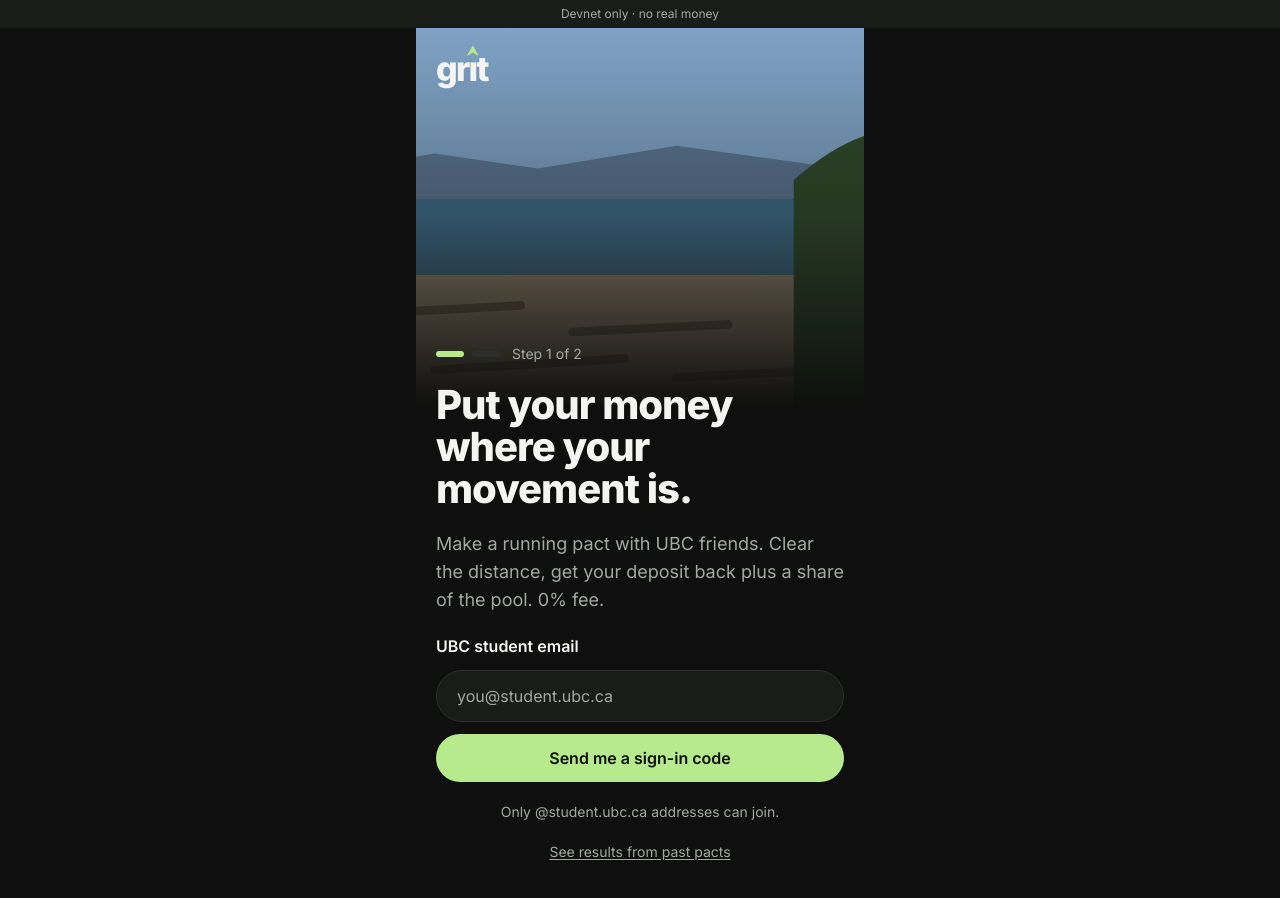
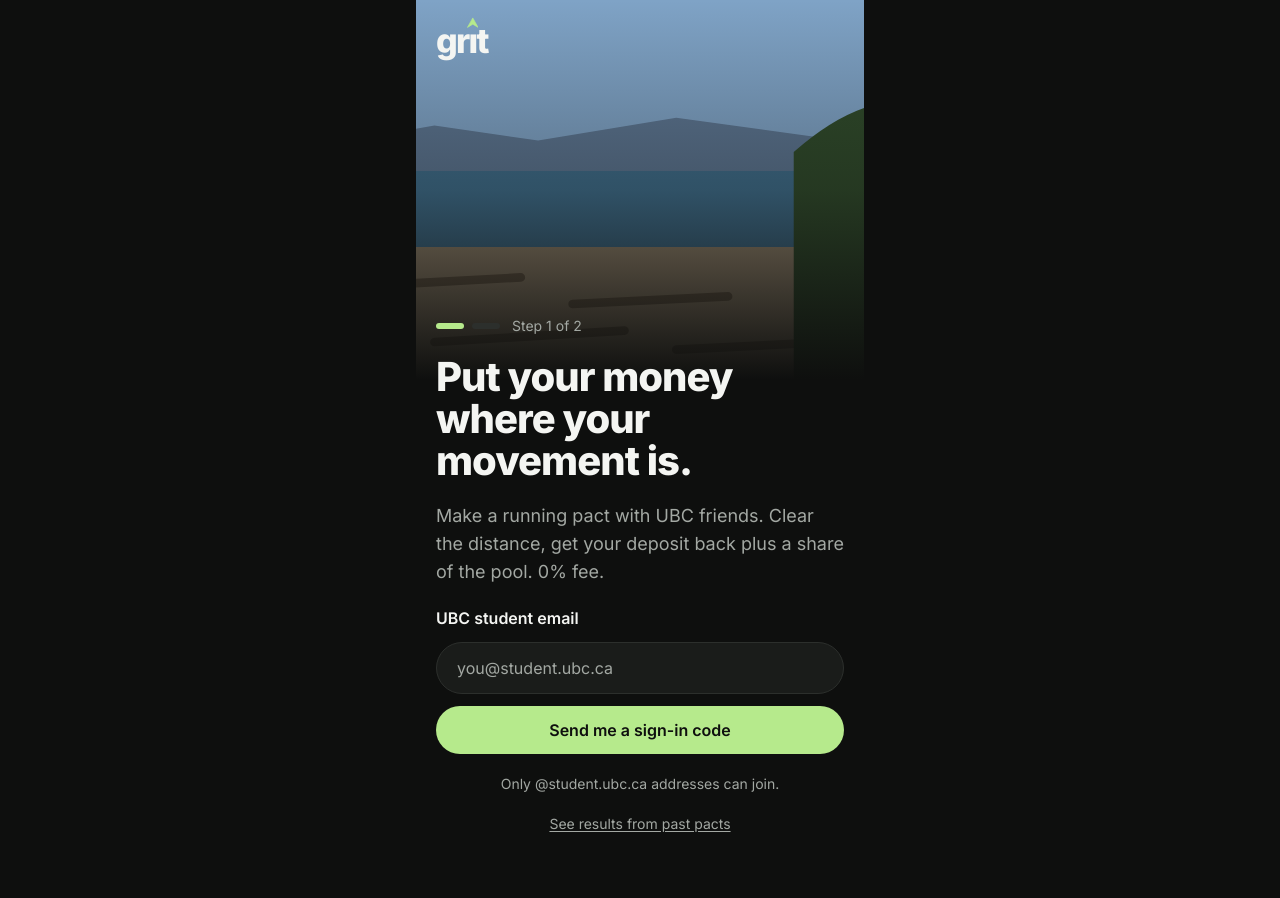
Before and after one commit to yogyag10/grit, a Next.js app in the folder apps/web/: page / in a window 1280 px wide. Shown: the top 898 px of the page. After the commit the page ends 874 px from the top, so only its background shows below. Built offline with nearby package versions, Linux system fonts and the light colour scheme; no server answers; what @solana/wallet-adapter-react would draw is missing.

Commit message:
Remove the devnet banner
Co-Authored-By: Claude Sonnet 5.5 <noreply@anthropic.com>

```diff
--- a/apps/web/app/layout.tsx
+++ b/apps/web/app/layout.tsx
@@ -2,7 +2,6 @@ import type { Metadata, Viewport } from "next";
 import { Inter } from "next/font/google";
 import "./globals.css";
 import { SolanaProviders } from "@/components/SolanaProviders";
-import { DevnetBanner } from "@/components/ui/primitives";
 
 const inter = Inter({ subsets: ["latin"], variable: "--font-inter", display: "swap" });
 
@@ -21,7 +20,6 @@ export default function RootLayout({ children }: { children: React.ReactNode })
   return (
     <html lang="en" className={inter.variable}>
       <body className="min-h-screen bg-canvas font-sans text-ink antialiased">
-        <DevnetBanner />
         <SolanaProviders>{children}</SolanaProviders>
       </body>
     </html>
--- a/apps/web/components/ui/primitives.tsx
+++ b/apps/web/components/ui/primitives.tsx
@@ -60,10 +60,6 @@ export function ProgressBar({ percent, label, className = "" }: { percent: numbe
   );
 }
 
-export function DevnetBanner() {
-  return <div className="bg-card py-1.5 text-center text-xs text-muted">Devnet only · no real money</div>;
-}
-
 export function ExplorerLink({ href, children }: { href: string; children: ReactNode }) {
   return (
     <a href={href} target="_blank" rel="noreferrer" className="inline-flex items-center gap-1 font-medium text-oath underline underline-offset-2">
```
